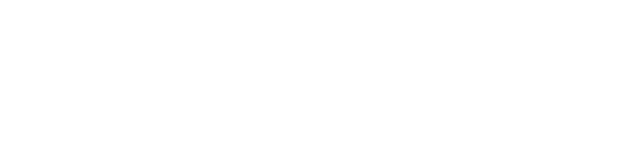
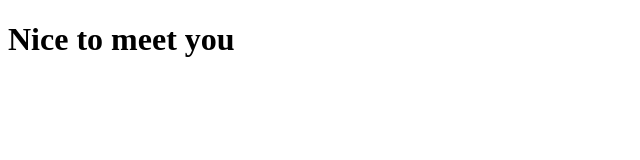
Before and after one commit to ajksl2356/GitTestVSC, a plain HTML site: page index.html in a window 1280 px wide. Shown: the whole page, without its empty margins (0-640 px from the left). Drawn offline with Linux system fonts and the light colour scheme.

Commit message:
Second by dev

```diff
--- a/index.html
+++ b/index.html
@@ -6,6 +6,6 @@
     <title>Document</title>
 </head>
 <body>
-
+    <h1>Nice to meet you</h1>
 </body>
 </html>
```
